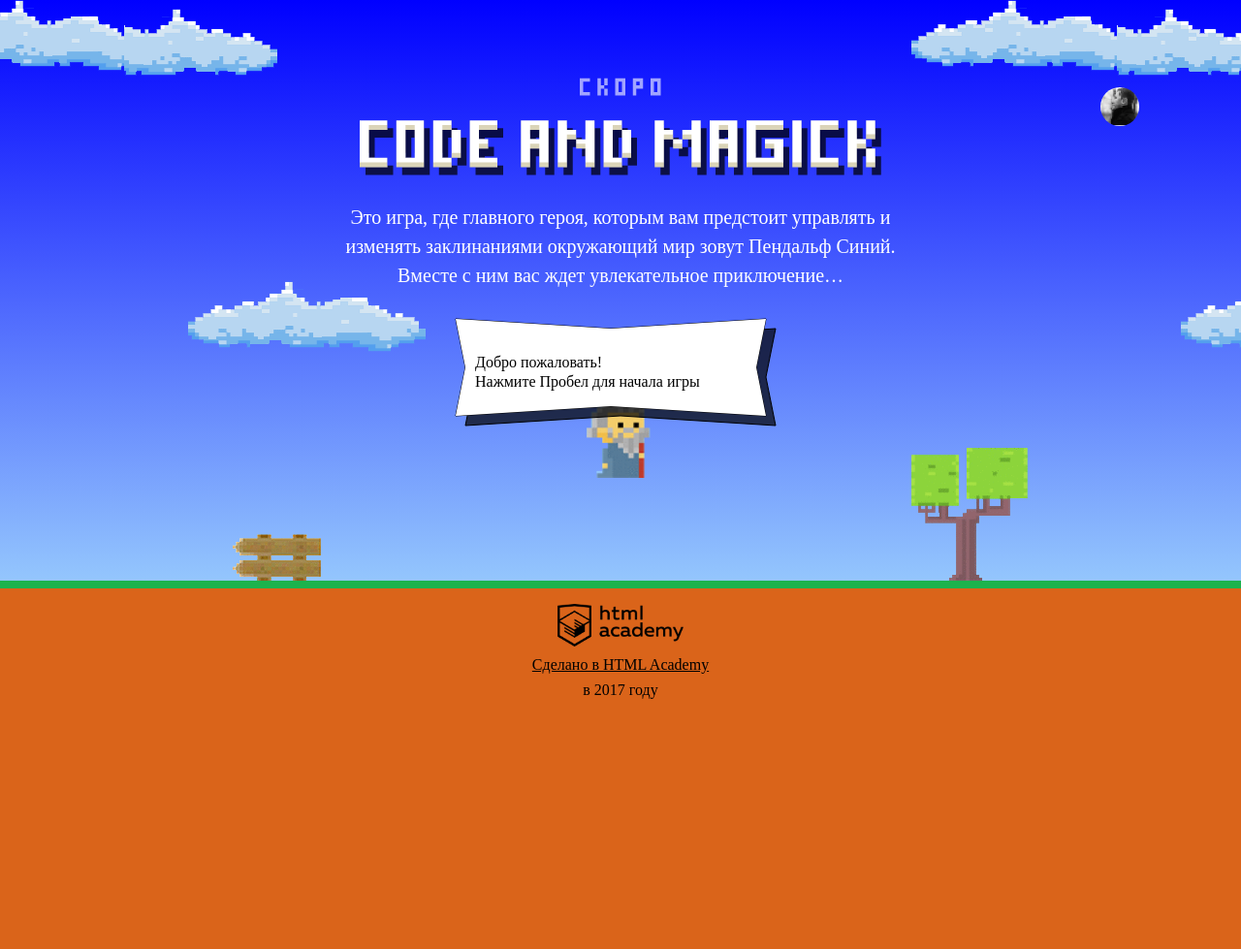
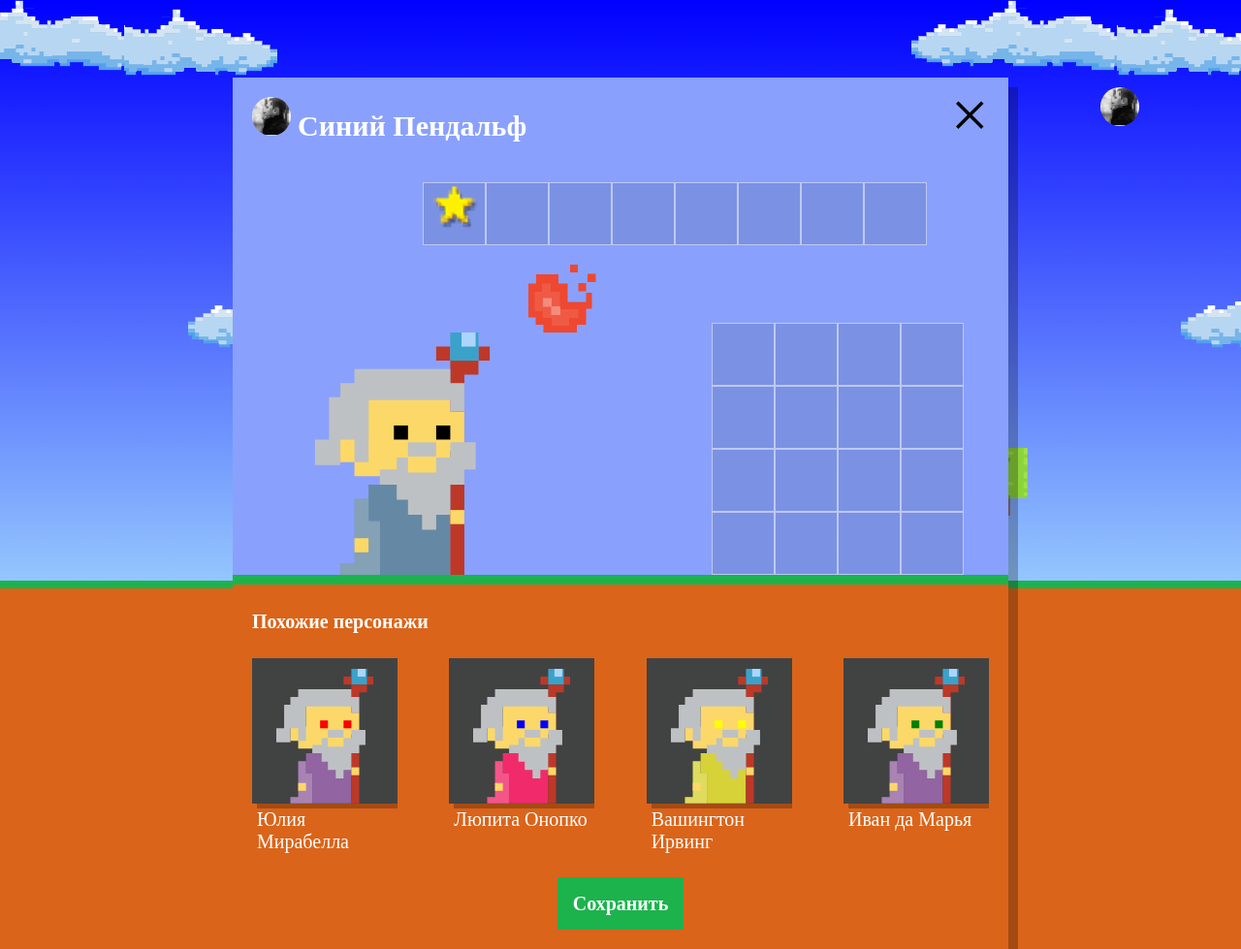
Before and after one commit to DariaGit/77499-code-and-magick-17, a website: page index.html in a window 1280 px wide. Shown: the whole page at 97% size. Before the commit the page ends 800 px from the top, so only its background shows below. Drawn offline with Linux system fonts and the light colour scheme; a web font is replaced by a local one.

Commit message:
Генерация 4х волшебников по шаблону.

```diff
--- a/index.html
+++ b/index.html
@@ -204,6 +204,7 @@
 </script>
 
 <script src="js/stat.js"></script>
+<script src="js/setup.js"></script>
 <script src="js/game.js"></script>
 
 </body>
--- /dev/null
+++ b/js/setup.js
@@ -0,0 +1,79 @@
+'use strict';
+
+var names = ['Иван', 'Хуан Себастьян', 'Мария', 'Кристоф', 'Виктор', 'Юлия', 'Люпита', 'Вашингтон'];
+var sernames = ['да Марья', 'Верон', 'Мирабелла', 'Вальц', 'Онопко', 'Топольницкая', 'Нионго', 'Ирвинг'];
+var robesColors = ['rgb(101, 137, 164)', 'rgb(241, 43, 107)', 'rgb(146, 100, 161)', 'rgb(56, 159, 117)', 'rgb(215, 210, 55)', 'rgb(0, 0, 0)'];
+var eyesColors = ['black', 'red', 'blue', 'yellow', 'green'];
+var setupElement = document.querySelector('.setup');
+var similarListElement = document.querySelector('.setup-similar-list');
+var similarWizardTemplate = document.querySelector('#similar-wizard-template')
+    .content
+    .querySelector('.setup-similar-item');
+var fragment = document.createDocumentFragment();
+
+function shuffle(array) {
+  for (var i = array.length - 1; i > 0; i--) {
+    var j = Math.floor(Math.random() * (i + 1));
+    var temp = array[j];
+    array[j] = array[i];
+    array[i] = temp;
+  }
+  return array;
+}
+
+function getRandomElement(array) {
+  for (var i = 0; i < array.length; i++) {
+    var randomIndex = Math.floor(Math.random() * array.length);
+    var randomElement = array[randomIndex];
+  }
+  return randomElement;
+}
+
+var generateWizardFullName = function (arrNames, arrSernames) {
+  return getRandomElement(shuffle(arrNames)) + ' ' + getRandomElement(shuffle(arrSernames));
+};
+
+var generateColor = function (arrColors) {
+  return getRandomElement(shuffle(arrColors));
+};
+
+var wizards = [
+  {
+    name: generateWizardFullName(names, sernames),
+    coatColor: generateColor(robesColors),
+    eyesColor: generateColor(eyesColors)
+  },
+  {
+    name: generateWizardFullName(names, sernames),
+    coatColor: generateColor(robesColors),
+    eyesColor: generateColor(eyesColors)
+  },
+  {
+    name: generateWizardFullName(names, sernames),
+    coatColor: generateColor(robesColors),
+    eyesColor: generateColor(eyesColors)
+  },
+  {
+    name: generateWizardFullName(names, sernames),
+    coatColor: generateColor(robesColors),
+    eyesColor: generateColor(eyesColors)
+  }
+];
+
+var renderWizard = function (wizard) {
+  var wizardElement = similarWizardTemplate.cloneNode(true);
+
+  wizardElement.querySelector('.setup-similar-label').textContent = wizard.name;
+  wizardElement.querySelector('.wizard-coat').style.fill = wizard.coatColor;
+  wizardElement.querySelector('.wizard-eyes').style.fill = wizard.eyesColor;
+  return wizardElement;
+};
+
+for (var i = 0; i < wizards.length; i++) {
+  fragment.appendChild(renderWizard(wizards[i]));
+}
+
+similarListElement.appendChild(fragment);
+
+setupElement.classList.remove('hidden');
+document.querySelector('.setup-similar').classList.remove('hidden');
```
